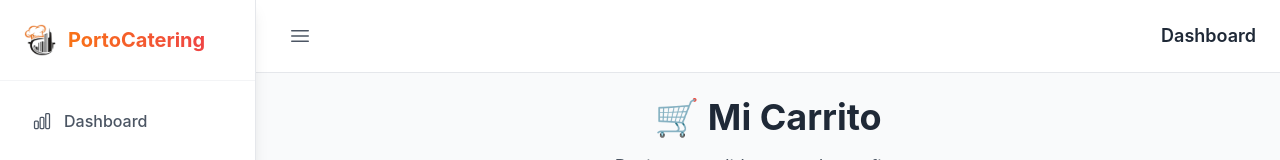
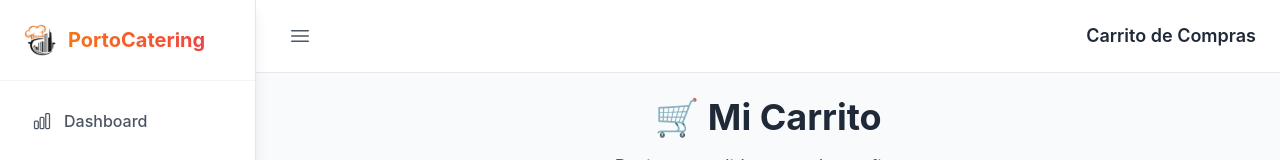
Before and after one commit to Aldair2003/catering-Front, a React (Create React App) app: page /cart in a window 1280 px wide. Shown: the top 160 px of the page. Built offline with nearby package versions, Linux system fonts and the light colour scheme; sample sign-in values are in the browser's storage.

Commit message:
Agregar lógica para obtener el título de la página en DashboardLayout: se implementa una función que asigna títulos específicos a las rutas del dashboard y del panel administrativo, mejorando la claridad y la experiencia del usuario al navegar por la aplicación.

```diff
--- a/src/components/layout/DashboardLayout.tsx
+++ b/src/components/layout/DashboardLayout.tsx
@@ -10,7 +10,40 @@ import { motion, AnimatePresence } from 'framer-motion';
 const DashboardLayout: React.FC = () => {
   const location = useLocation();
   const { toggleSidebar, isMobile } = useSidebar();
-  const isAdminRoute = location.pathname.startsWith('/admin') || location.pathname === '/dashboard';
+
+  // Función para obtener el título basado en la ruta
+  const getPageTitle = (pathname: string): string => {
+    const routeTitles: Record<string, string> = {
+      // Rutas de cliente
+      '/dashboard': 'Dashboard',
+      '/menu': 'Nuestro Menú',
+      '/orders': 'Mis Pedidos',
+      '/cart': 'Carrito de Compras',
+      '/profile': 'Mi Perfil',
+
+      // Rutas de admin
+      '/admin': 'Panel Administrativo',
+      '/admin/clients': 'Gestión de Clientes',
+      '/admin/inventory': 'Inventario',
+      '/admin/delivery': 'Entregas y Logística',
+      '/admin/metrics': 'Métricas y Reportes'
+    };
+
+    // Buscar coincidencia exacta primero
+    if (routeTitles[pathname]) {
+      return routeTitles[pathname];
+    }
+
+    // Si no hay coincidencia exacta, buscar por patrones
+    if (pathname.startsWith('/admin')) {
+      return 'Panel Administrativo';
+    }
+
+    // Retornar título por defecto
+    return 'PortoCatering';
+  };
+
+  const pageTitle = getPageTitle(location.pathname);
 
   return (
     <div className="min-h-screen bg-gray-50 flex">
@@ -30,7 +63,7 @@ const DashboardLayout: React.FC = () => {
 
           <div className="flex items-center space-x-4">
             <h1 className="text-lg font-semibold text-gray-800">
-              {isAdminRoute ? 'Panel Administrativo' : 'Dashboard'}
+              {pageTitle}
             </h1>
           </div>
         </div>
```
